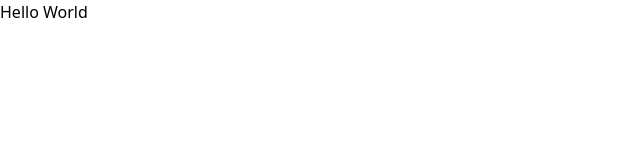
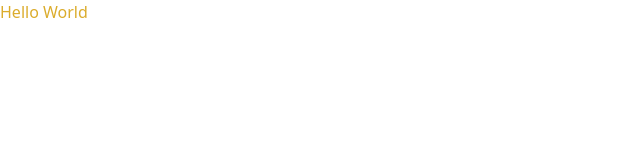
Before and after one commit to guivictorr/coffeetime, a React (Vite) app: page / in a window 1280 px wide. Shown: the top 160 px of the page, without its empty margins (0-640 px from the left). Built offline with nearby package versions, Linux system fonts and the light colour scheme.

Commit message:
refactor: changing base colors to DEFAULT key

```diff
--- a/src/App.tsx
+++ b/src/App.tsx
@@ -1,5 +1,5 @@
 function App() {
-  return <h1 className='text-red-500'>Hello World</h1>;
+  return <h1 className='text-yellow'>Hello World</h1>;
 }
 
 export default App;
--- a/tailwind.config.js
+++ b/tailwind.config.js
@@ -17,12 +17,12 @@
       },
       purple: {
         dark: '#4b2995',
-        base: '#8047f8',
+        DEFAULT: '#8047f8',
         light: '#ebe5f9',
       },
       yellow: {
         dark: '#C47F17',
-        base: '#DBAC2C',
+        DEFAULT: '#DBAC2C',
         light: '#F1E9C9',
       },
     },
```
